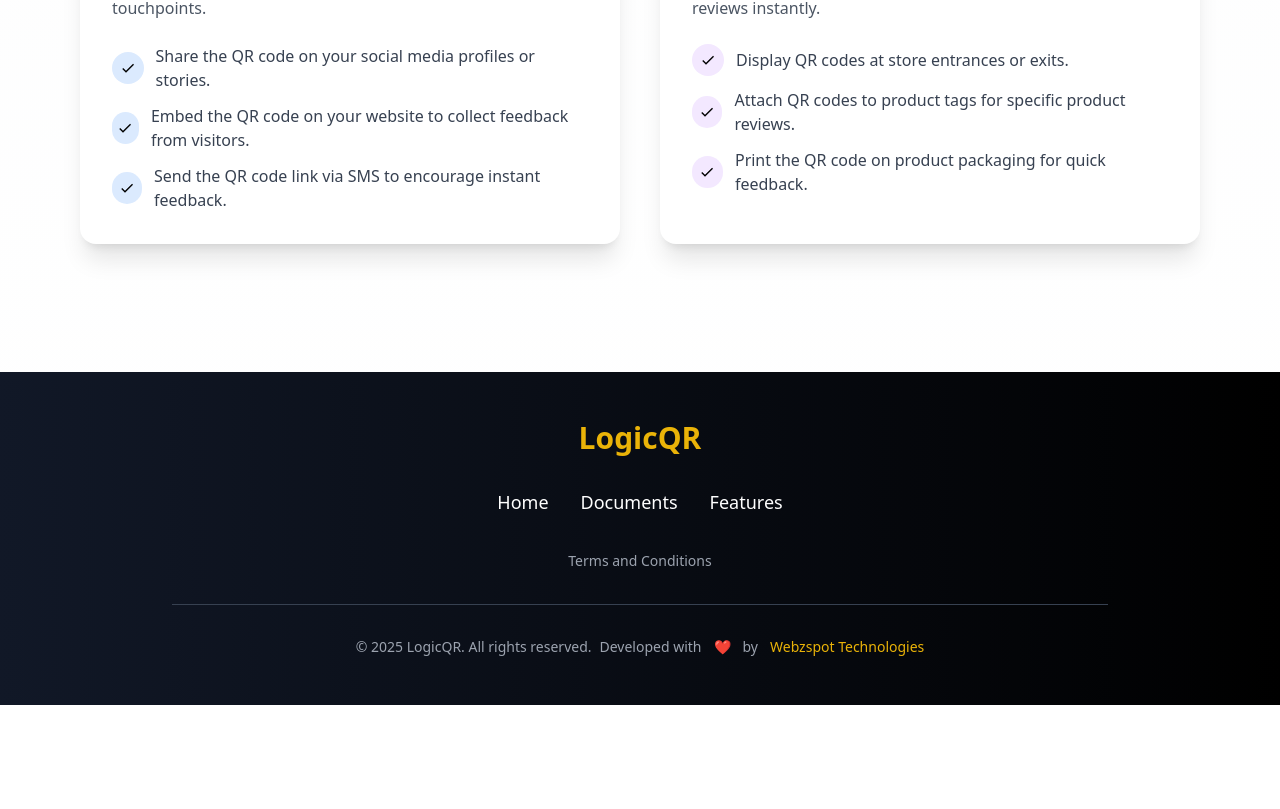
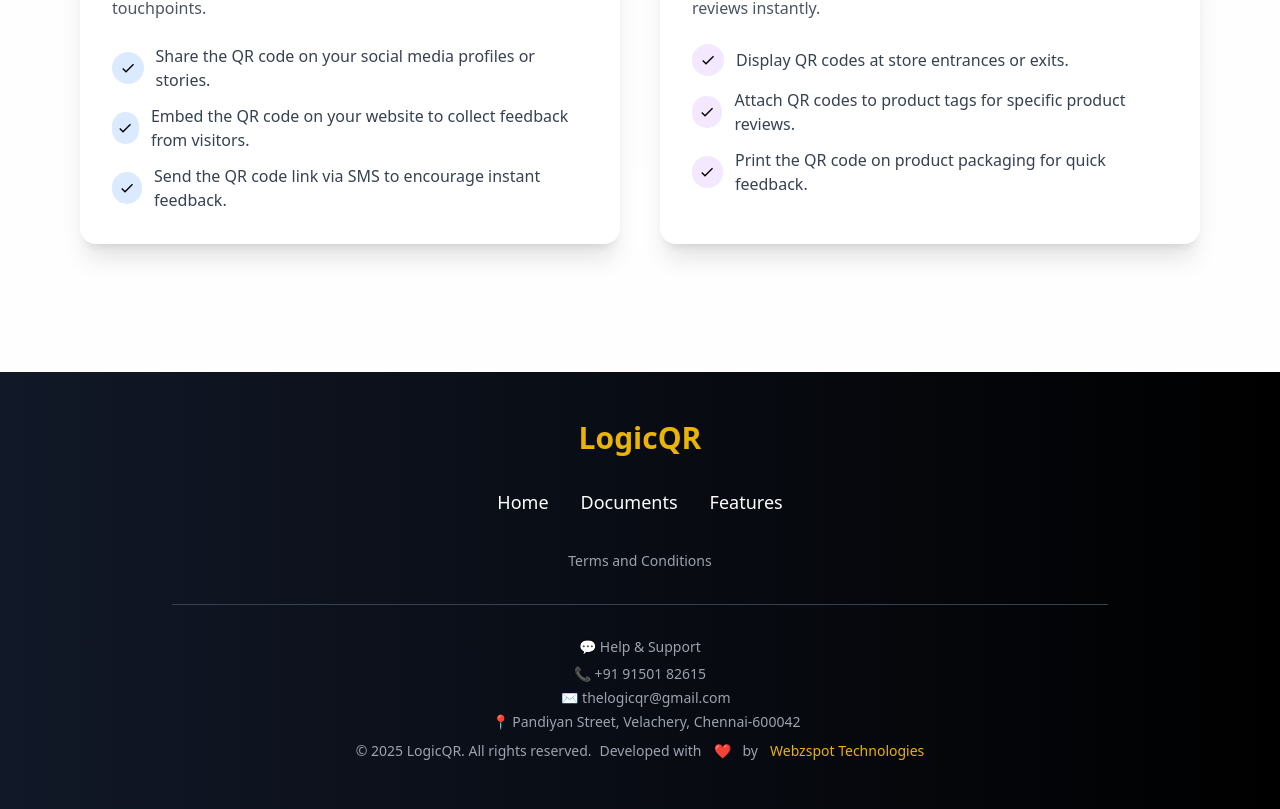
Before and after one commit to logicqr/front-end, a React (Vite) app: page /features in a window 1280 px wide. Shown: the part 2403-3212 px from the top of the page. Before the commit the page ends 3108 px from the top, so only its background shows below. Built offline with nearby package versions, Linux system fonts and the light colour scheme.

Commit message:
2nd commit

```diff
--- a/src/components/Landing-pages/Footer.jsx
+++ b/src/components/Landing-pages/Footer.jsx
@@ -19,12 +19,38 @@
           <a href="/terms-condition" className=" text-gray-400 hover:text-yellow-500 text-sm transition-colors duration-300">
             Terms and Conditions
           </a>
+
         </div>
 
         <hr className="border-gray-700 mx-auto w-3/4 mb-8" />
 
+        <div className='space-y-1'>
+          <div className="text-center  ">
+            <p className="text-gray-400 text-sm">💬 Help & Support</p>
+          </div>
+          <div className="text-center flex flex-col  space-x-3">
+          <div>
+            <a className="text-gray-400 hover:text-yellow-500 text-sm transition-colors duration-300">
+              📞 +91 91501 82615
+            </a>
+            </div>
+            <div>
+            <a className="text-gray-400 hover:text-yellow-500 text-sm transition-colors duration-300">
+              ✉️ thelogicqr@gmail.com
+            </a>
+            </div>
+
+            <div>
+            <a className="text-gray-400 hover:text-yellow-500 text-sm transition-colors duration-300">
+            📍 Pandiyan Street, Velachery, Chennai-600042
+            </a>
+            </div>
+
+          </div>
+
+        </div>
         {/* Copyright */}
-        <p className="text-center text-gray-400 text-sm">
+        <p className="text-center text-gray-400 text-sm pt-2">
           © {new Date().getFullYear()} LogicQR. All rights reserved.<br className="md:hidden" />
           <span className="md:mx-2">Developed with</span>
           <span className="text-red-500 mx-1">❤</span>
--- a/src/components/Landing-pages/Header.jsx
+++ b/src/components/Landing-pages/Header.jsx
@@ -97,7 +97,7 @@
                   <span
                     className={`block h-0.5 w-full rounded-full transition-all duration-300 ease-in-out ${
                       isOpen
-                        ? 'transform rotate-45 translate-y-1.5 bg-blue-600'
+                        ? 'transform rotate-45 translate-y-1.5 bg-gray-800'
                         : `${isScrolled ? 'bg-gray-700' : 'bg-white'}`
                     }`}
                   />
@@ -111,7 +111,7 @@
                   <span
                     className={`block h-0.5 w-full rounded-full transition-all duration-300 ease-in-out ${
                       isOpen
-                        ? `transform -rotate-45 -translate-y-1.5 bg-blue-600`
+                        ? `transform -rotate-45 -translate-y-1.5 bg-gray-800`
                         : `${isScrolled ? 'bg-gray-700' : 'bg-white'}`
                     }`}
                   />
--- a/src/components/Landing-pages/LandingPage.jsx
+++ b/src/components/Landing-pages/LandingPage.jsx
@@ -138,8 +138,9 @@
                 </h1>
                 <p className="text-xl text-gray-600 mb-8 max-w-2xl mx-auto">
                   Automate review management, enhance customer experience, and boost your online reputation
-                  with our intelligent QR-based solution.
+                  with our intelligent QR-based solution.<br/> Founder & CEO: Jaromthiyanesh John William
                 </p>
+
                 <div className="flex justify-center space-x-4">
                   {/* <Link to={'/register'} className="bg-indigo-600 text-white px-8 py-3 rounded-lg hover:bg-indigo-700 transition-all">
               Get Started
@@ -319,7 +320,7 @@
 
             <div className="grid md:grid-cols-2 container mx-auto mt-10 p-4 md:p-10 gap-10">
               {/* QR Scan Link */}
-              <div className="bg-white rounded-2xl shadow-xl overflow-hidden transform transition-all duration-300 hover:scale-105">
+              <div className="bg-white rounded-2xl shadow-xl overflow-hidden transform transition-all duration-300 md:hover:scale-105">
                 <div className="h-72 bg-blue-50 relative">
                   <div className="absolute inset-0 flex items-center justify-center p-6">
                     <img
@@ -367,7 +368,7 @@
               </div>
 
               {/* QR Bar */}
-              <div className="bg-white rounded-2xl shadow-xl overflow-hidden transform transition-all duration-300 hover:scale-105">
+              <div className="bg-white rounded-2xl shadow-xl overflow-hidden transform transition-all duration-300 md:hover:scale-105">
                 <div className="h-72 bg-purple-50 relative">
                   <div className="absolute inset-0 flex items-center justify-center p-6">
                     <img
```
Also changed, not shown: 1 other file (tests, documents, lock files or other folders).
